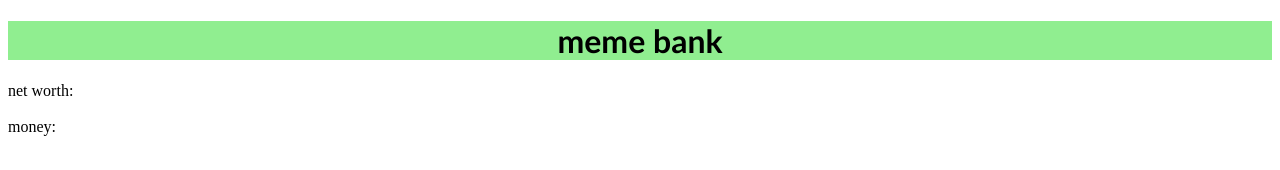
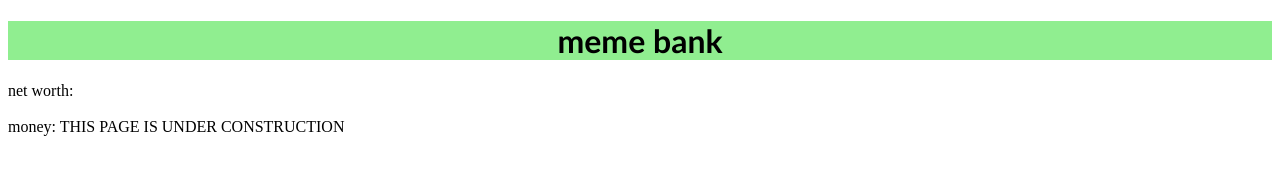
Before and after one commit to qatoAcc/myaccount2, a plain HTML site: page index.html in a window 1280 px wide. Drawn offline with Linux system fonts and the light colour scheme.

Commit message:
Update index.html

```diff
--- a/index.html
+++ b/index.html
@@ -13,5 +13,6 @@
     <br/>
     <br/>
     <label>money:</label>
+        THIS PAGE IS UNDER CONSTRUCTION
     </body>
 </html>
```
